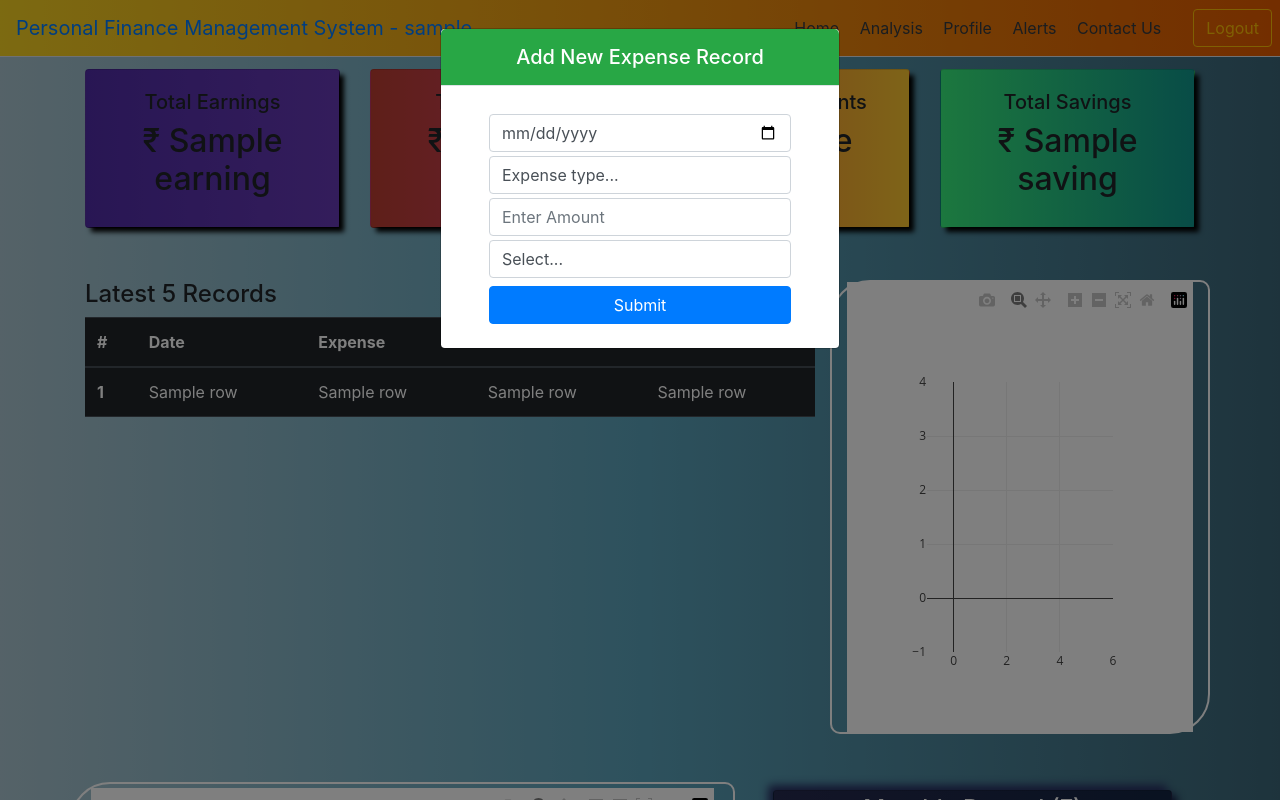
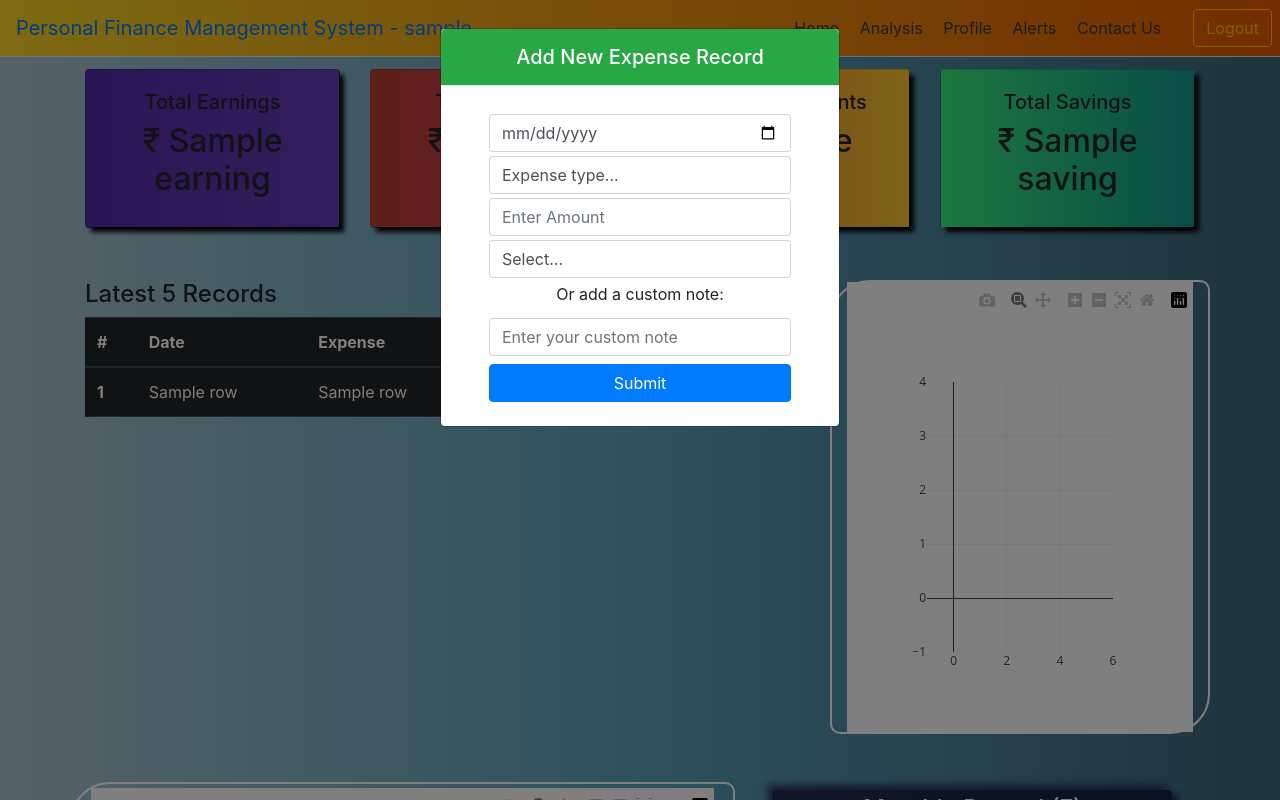
Before and after one commit to Haadikp/FinanceManager, a Flask app: template Personal Finance Management System/templates/home.html in a window 1280 px wide, after a click on "Add New Record". Run offline with Flask 3, Linux system fonts and the light colour scheme; the template is opened without the code that fills it: most values are stand-ins (such as "Sample title", 1, 10 or a date in 2020); some libraries are stand-ins or nearby versions.

Commit message:
Addes custom notes option

```diff
--- a/Personal Finance Management System/main.py
+++ b/Personal Finance Management System/main.py
@@ -276,7 +276,15 @@ def add_expense():
             date = request.form.get('e_date')
             expense = request.form.get('e_type')
             amount = request.form.get('amount')
-            notes = request.form.get('notes')
+
+            # Get selected note from the dropdown
+            selected_note = request.form.get('notes_dropdown')
+
+            # Get custom note entered by the user
+            custom_note = request.form.get('custom_note')
+
+            # Determine which note to use (custom note takes precedence if provided)
+            notes = custom_note if custom_note.strip() != "" else selected_note
 
             if datetime.strptime(date, '%Y-%m-%d') > datetime.now():
                 flash("Date cannot be in the future.")
@@ -286,9 +294,10 @@ def add_expense():
                 query = f"INSERT INTO user_expenses (user_id, pdate, expense, amount, pdescription) VALUES ({user_id}, '{date}', '{expense}', {amount}, '{notes}')"
                 execute_query('insert', query)
                 flash("Saved!")
-            except:
-                flash("Something went wrong.")
+            except Exception as e:
+                flash(f"Something went wrong: {str(e)}")
                 return redirect("/home")
+
             return redirect('/home')
     else:
         return redirect('/')
--- a/Personal Finance Management System/templates/home.html
+++ b/Personal Finance Management System/templates/home.html
@@ -110,10 +110,10 @@
                                         <input type="number" class="form-control my-1" id="amount" name="amount" placeholder="Enter Amount" required>
                                         <select class="form-control my-1" name="notes" required>
                                             <option selected hidden value="None">Select...</option>
-                                            <option value="Earning">Earning</option>
+                                            <!-- <option value="Earning">Earning</option>
                                             <option value="Spend">Spend</option>
                                             <option value="Investment">Investment</option>
-                                            <option value="Saving">Saving</option>
+                                            <option value="Saving">Saving</option> -->
                                             <option value="Salary">Salary</option>
                                             <option value="Bonus">Bonus</option>
                                             <option value="Rental Income">Rental Income</option>
@@ -144,8 +144,13 @@
                                             <option value="Vacation">Vacation</option>
                                             <option value="Health Account">Health Account</option>
                                             <option value="Bank">Bank</option>
-                                            <option value="Others">Others</option>
+                                            <!-- <option value="Others">Others</option> -->
                                         </select>
+                                         <!-- OR allow user to add custom notes -->
+                                            <label for="custom_note">Or add a custom note:</label>
+                                            <input type="text" class="form-control my-1" id="custom_note" name="custom_note" placeholder="Enter your custom note">
+
+
                                         <input type="submit" class="btn my-2 btn-primary btn-block" id="add" name="add" value="Submit">
                                     </form>
                                 </div>
```
